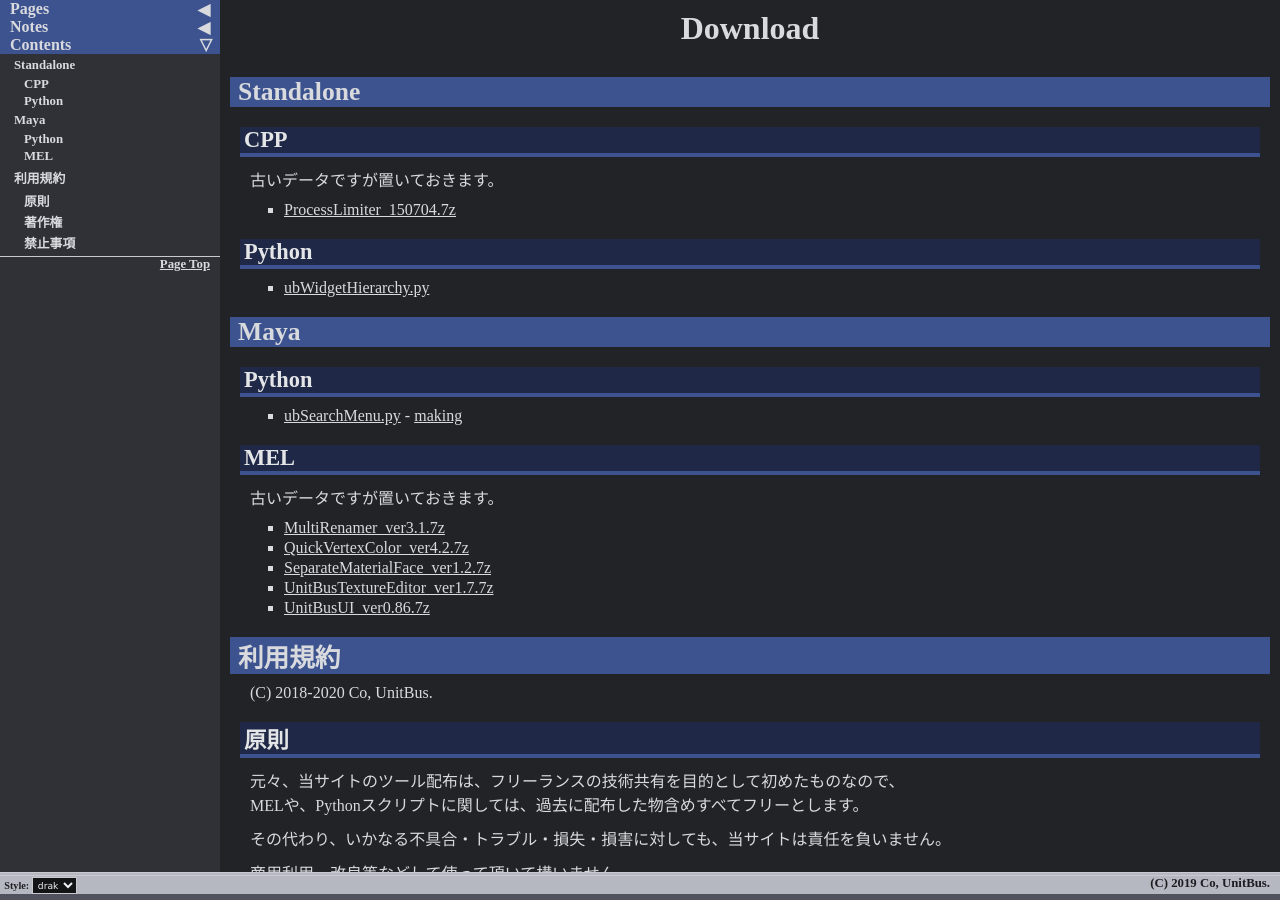
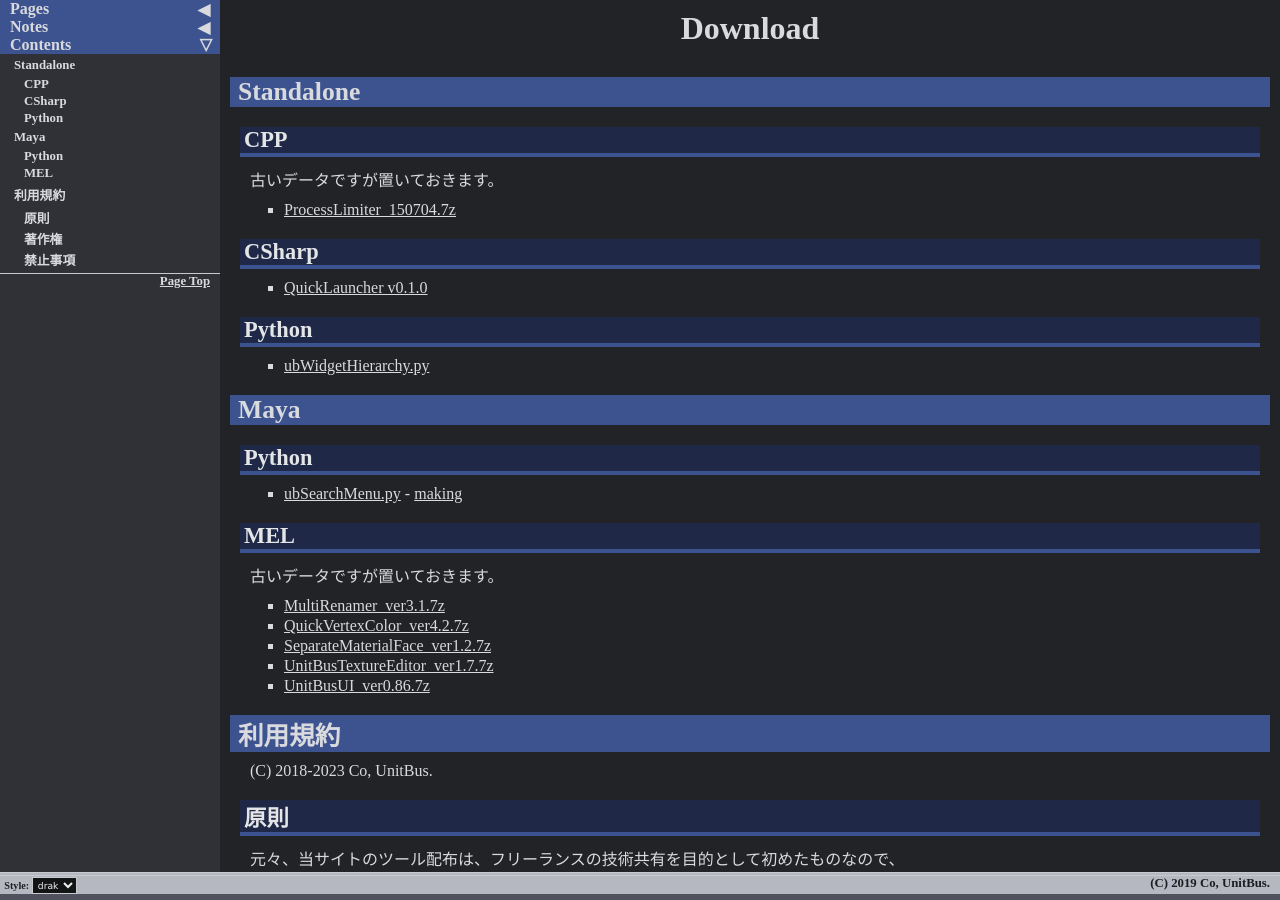
Before and after one commit to unitbus/unitbus.github.io, a Jekyll site: the page built from pages/download.md, in a window 1280 px wide and 900 px high. Built offline with Jekyll 4.4.1, drawn with Linux system fonts in a browser that asks for light colours.

Commit message:
Update download.md

```diff
--- a/pages/download.md
+++ b/pages/download.md
@@ -10,6 +10,10 @@ title: Download
 古いデータですが置いておきます。
 
 - [ProcessLimiter_150704.7z](https://unitbus.github.io/data/standalone/cpp/ProcessLimiter_150704.7z)
+
+## CSharp
+
+- [QuickLauncher v0.1.0](https://github.com/unitbus/QuickLauncher/releases)
 
 ## Python
 
@@ -33,7 +37,7 @@ title: Download
 
 # 利用規約
 
-(C) 2018-2020 Co, UnitBus.
+(C) 2018-2023 Co, UnitBus.
 
 ## 原則
 
```
